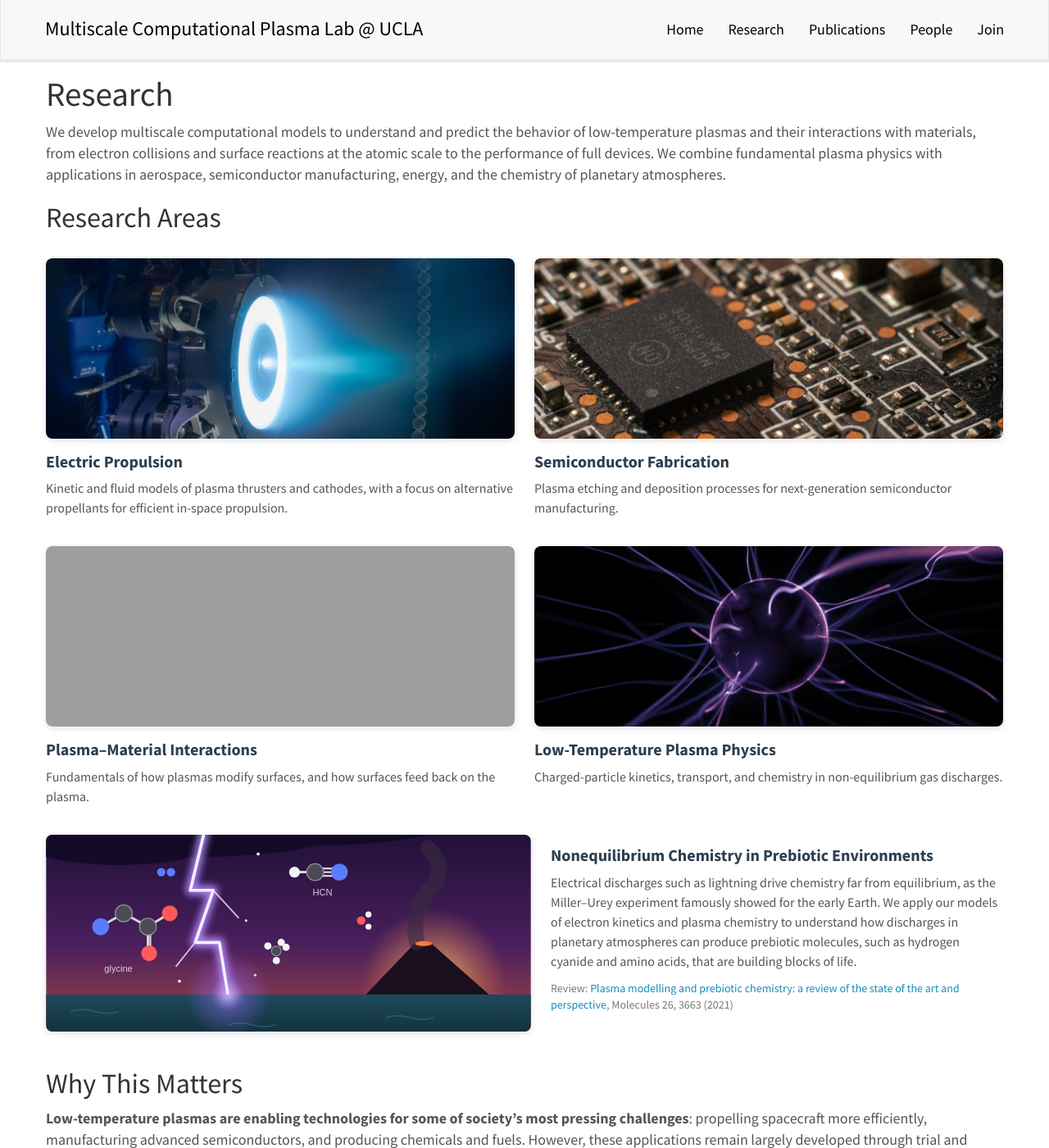
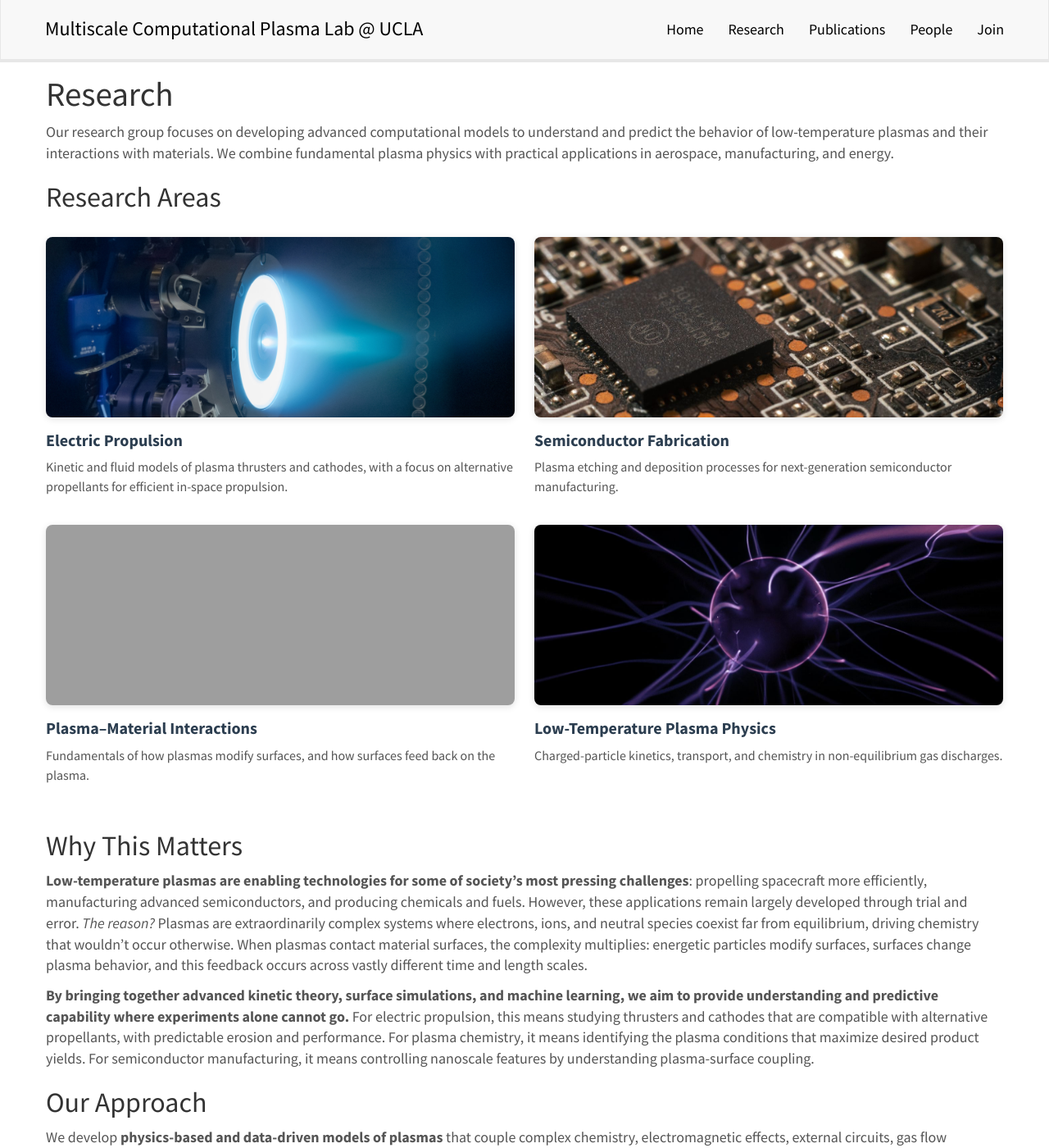
Before and after one commit to vialetto/vialettolab, a Jekyll site: the page built from _pages/research.md, in a window 1280 px wide and 1400 px high. Shown: the whole window at 82% size. Built offline with Jekyll 4.4.1, drawn with Linux system fonts in a browser that asks for light colours; nearby versions of some CDN libraries; a style sheet for code colours, icons or effects is not loaded; some of the changed text lies outside the part shown.

Commit message:
Revert Research page changes and prebiotic illustration
Co-Authored-By: Claude Opus 5.5 <noreply@anthropic.com>

```diff
--- a/_pages/research.md
+++ b/_pages/research.md
@@ -1,13 +1,13 @@
 ---
 title: "Research"
 layout: textlay
-description: "Multiscale models of low-temperature plasmas for electric propulsion, semiconductor fabrication, plasma-material interactions, and prebiotic chemistry."
+description: "Kinetic simulations, surface models, data assimilation, and surrogate modeling of low-temperature plasmas for electric propulsion and semiconductor fabrication."
 permalink: /research/
 ---
 
 # Research
 
-We develop multiscale computational models to understand and predict the behavior of low-temperature plasmas and their interactions with materials, from electron collisions and surface reactions at the atomic scale to the performance of full devices. We combine fundamental plasma physics with applications in aerospace, semiconductor manufacturing, energy, and the chemistry of planetary atmospheres.
+Our research group focuses on developing advanced computational models to understand and predict the behavior of low-temperature plasmas and their interactions with materials. We combine fundamental plasma physics with practical applications in aerospace, manufacturing, and energy.
 
 <style>
 .research-areas { display: flex; flex-wrap: wrap; gap: 24px; margin: 30px 0 45px 0; }
@@ -15,11 +15,6 @@ We develop multiscale computational models to understand and predict the behavio
 .ra-img { width: 100%; height: 220px; object-fit: cover; border-radius: 8px; margin: 0; display: block; box-shadow: 0 2px 8px rgba(0,0,0,0.12); }
 .ra-title { font-weight: bold; font-size: 20px; color: #2c3e50; margin: 14px 0 6px 0; }
 .ra-desc { color: #555; font-size: 16px; line-height: 1.5; }
-.ra-wide { flex-basis: 100%; display: flex; flex-wrap: wrap; gap: 24px; align-items: center; }
-.ra-wide .ra-img { flex: 1 1 360px; width: auto; max-width: 100%; height: 240px; }
-.ra-wide-text { flex: 1 1 320px; }
-.ra-wide-text .ra-title { margin-top: 0; }
-.ra-ref { font-size: 14px; color: #777; margin-top: 8px; }
 .rb-figure { max-width: 440px; margin: 0 auto 18px auto; }
 .rb-figure img { width: 100%; display: block; margin: 0; border-radius: 8px; box-shadow: 0 2px 8px rgba(0,0,0,0.1); }
 .rb-credit { display: block; margin: 5px 2px 0 0; font-size: 11px; line-height: 1.3; color: #888; text-align: right; }
@@ -48,7 +43,7 @@ We develop multiscale computational models to understand and predict the behavio
 
 <div class="ra-card" markdown="0">
 
-<img src="{{ site.url }}{{ site.baseurl }}/images/research-propulsion.jpg" class="ra-img" alt="Electric thruster firing in a vacuum chamber" />
+<img src="{{ site.url }}{{ site.baseurl }}/images/research-propulsion.jpg" class="ra-img" />
 
 <p class="ra-title">Electric Propulsion</p>
 
@@ -58,7 +53,7 @@ We develop multiscale computational models to understand and predict the behavio
 
 <div class="ra-card" markdown="0">
 
-<img src="{{ site.url }}{{ site.baseurl }}/images/research-semiconductor.jpg" class="ra-img" alt="Semiconductor chip on a circuit board" />
+<img src="{{ site.url }}{{ site.baseurl }}/images/research-semiconductor.jpg" class="ra-img" />
 
 <p class="ra-title">Semiconductor Fabrication</p>
 
@@ -68,7 +63,7 @@ We develop multiscale computational models to understand and predict the behavio
 
 <div class="ra-card" markdown="0">
 
-<img src="{{ site.url }}{{ site.baseurl }}/images/research-surfaces.png" class="ra-img" alt="Molecules interacting with a material surface" />
+<img src="{{ site.url }}{{ site.baseurl }}/images/research-surfaces.png" class="ra-img" />
 
 <p class="ra-title">Plasma&ndash;Material Interactions</p>
 
@@ -78,7 +73,7 @@ We develop multiscale computational models to understand and predict the behavio
 
 <div class="ra-card" markdown="0">
 
-<img src="{{ site.url }}{{ site.baseurl }}/images/research-plasma.jpg" class="ra-img" alt="Plasma filaments in a gas discharge" />
+<img src="{{ site.url }}{{ site.baseurl }}/images/research-plasma.jpg" class="ra-img" />
 
 <p class="ra-title">Low-Temperature Plasma Physics</p>
 
@@ -86,48 +81,17 @@ We develop multiscale computational models to understand and predict the behavio
 
 </div>
 
-<div class="ra-card ra-wide" markdown="0">
-
-<img src="{{ site.url }}{{ site.baseurl }}/images/research-prebiotic.svg" class="ra-img" alt="Lightning over a primordial ocean on the early Earth, with prebiotic molecules such as HCN and glycine" />
-
-<div class="ra-wide-text">
-
-<p class="ra-title">Nonequilibrium Chemistry in Prebiotic Environments</p>
-
-<p class="ra-desc">Electrical discharges such as lightning drive chemistry far from equilibrium, as the Miller&ndash;Urey experiment famously showed for the early Earth. We apply our models of electron kinetics and plasma chemistry to understand how discharges in planetary atmospheres can produce prebiotic molecules, such as hydrogen cyanide and amino acids, that are building blocks of life.</p>
-
-<p class="ra-ref">Review: <a href="https://www.mdpi.com/1420-3049/26/12/3663" target="_blank" rel="noopener">Plasma modelling and prebiotic chemistry: a review of the state of the art and perspective</a>, Molecules 26, 3663 (2021)</p>
-
-</div>
-
-</div>
-
 </div>
 
 ## Why This Matters
 
-**Low-temperature plasmas are enabling technologies for some of society's most pressing challenges**: propelling spacecraft more efficiently, manufacturing advanced semiconductors, and producing chemicals and fuels. However, these applications remain largely developed through trial and error. *The reason?* Plasmas are extraordinarily complex systems where electrons, ions, and neutral species coexist far from equilibrium, driving chemistry that wouldn't occur otherwise. When plasmas contact material surfaces, the complexity multiplies: energetic particles modify surfaces, surfaces change plasma behavior, and this feedback occurs across vastly different time and length scales. The same nonequilibrium chemistry also matters beyond technology: electrical discharges in planetary atmospheres may have helped form the first building blocks of life.
+**Low-temperature plasmas are enabling technologies for some of society's most pressing challenges**: propelling spacecraft more efficiently, manufacturing advanced semiconductors, and producing chemicals and fuels. However, these applications remain largely developed through trial and error. *The reason?* Plasmas are extraordinarily complex systems where electrons, ions, and neutral species coexist far from equilibrium, driving chemistry that wouldn't occur otherwise. When plasmas contact material surfaces, the complexity multiplies: energetic particles modify surfaces, surfaces change plasma behavior, and this feedback occurs across vastly different time and length scales.
 
 **By bringing together advanced kinetic theory, surface simulations, and machine learning, we aim to provide understanding and predictive capability where experiments alone cannot go.** For electric propulsion, this means studying thrusters and cathodes that are compatible with alternative propellants, with predictable erosion and performance. For plasma chemistry, it means identifying the plasma conditions that maximize desired product yields. For semiconductor manufacturing, it means controlling nanoscale features by understanding plasma-surface coupling.
 
 ## Our Approach
 
 We develop **physics-based and data-driven models of plasmas** that couple complex chemistry, electromagnetic effects, external circuits, gas flow dynamics, surface kinetics, radiative and heat transfer.
-
-<div class="research-box" markdown="0">
-<h3>Boltzmann Equation for Charged Particles</h3>
-<div class="rb-duo rb-duo-lg">
-<figure>
-<img src="{{ site.url }}{{ site.baseurl }}/images/approach/eepf-boltzmann.png" alt="Electron energy probability function: Monte Carlo vs. two-term and multi-term Boltzmann solutions">
-<figcaption class="rb-credit">Phys. Plasmas 33, 043501 (2026)</figcaption>
-</figure>
-<figure>
-<img src="{{ site.url }}{{ site.baseurl }}/images/examples/MC-Flux.png" alt="Electron velocity distribution function from Monte Carlo simulation">
-<figcaption class="rb-credit">Plasma Sources Sci. Technol. 28, 115015 (2019)</figcaption>
-</figure>
-</div>
-<p>We develop fast and accurate models for numerical solutions of the electron and ion Boltzmann equation, beyond the conventional two-term approximation, which can capture the strong anisotropy of the velocity distribution function and non-local effects. These are important for the definition of new hybrid kinetic–fluid models of plasmas.</p>
-</div>
 
 <div class="research-box" markdown="0">
 <h3>Kinetic Simulations of Low-Temperature Plasmas with Complex Chemistry</h3>
@@ -187,3 +151,18 @@ We develop **physics-based and data-driven models of plasmas** that couple compl
 </div>
 <p>Our goal is to develop the next generation of surrogate models and reduced-order models for plasma–material interactions, which make it feasible to explore the vast parameter space of plasma chemistry and surface conditions at a fraction of the cost.</p>
 </div>
+
+<div class="research-box" markdown="0">
+<h3>Boltzmann Equation for Charged Particles</h3>
+<div class="rb-duo rb-duo-lg">
+<figure>
+<img src="{{ site.url }}{{ site.baseurl }}/images/approach/eepf-boltzmann.png" alt="Electron energy probability function: Monte Carlo vs. two-term and multi-term Boltzmann solutions">
+<figcaption class="rb-credit">Phys. Plasmas 33, 043501 (2026)</figcaption>
+</figure>
+<figure>
+<img src="{{ site.url }}{{ site.baseurl }}/images/examples/MC-Flux.png" alt="Electron velocity distribution function from Monte Carlo simulation">
+<figcaption class="rb-credit">Plasma Sources Sci. Technol. 28, 115015 (2019)</figcaption>
+</figure>
+</div>
+<p>We develop fast and accurate models for numerical solutions of the electron and ion Boltzmann equation, beyond the conventional two-term approximation, which can capture the strong anisotropy of the velocity distribution function and non-local effects. These are important for the definition of new hybrid kinetic–fluid models of plasmas.</p>
+</div>
```
Also changed, not shown: images/research-prebiotic.svg (deleted).
